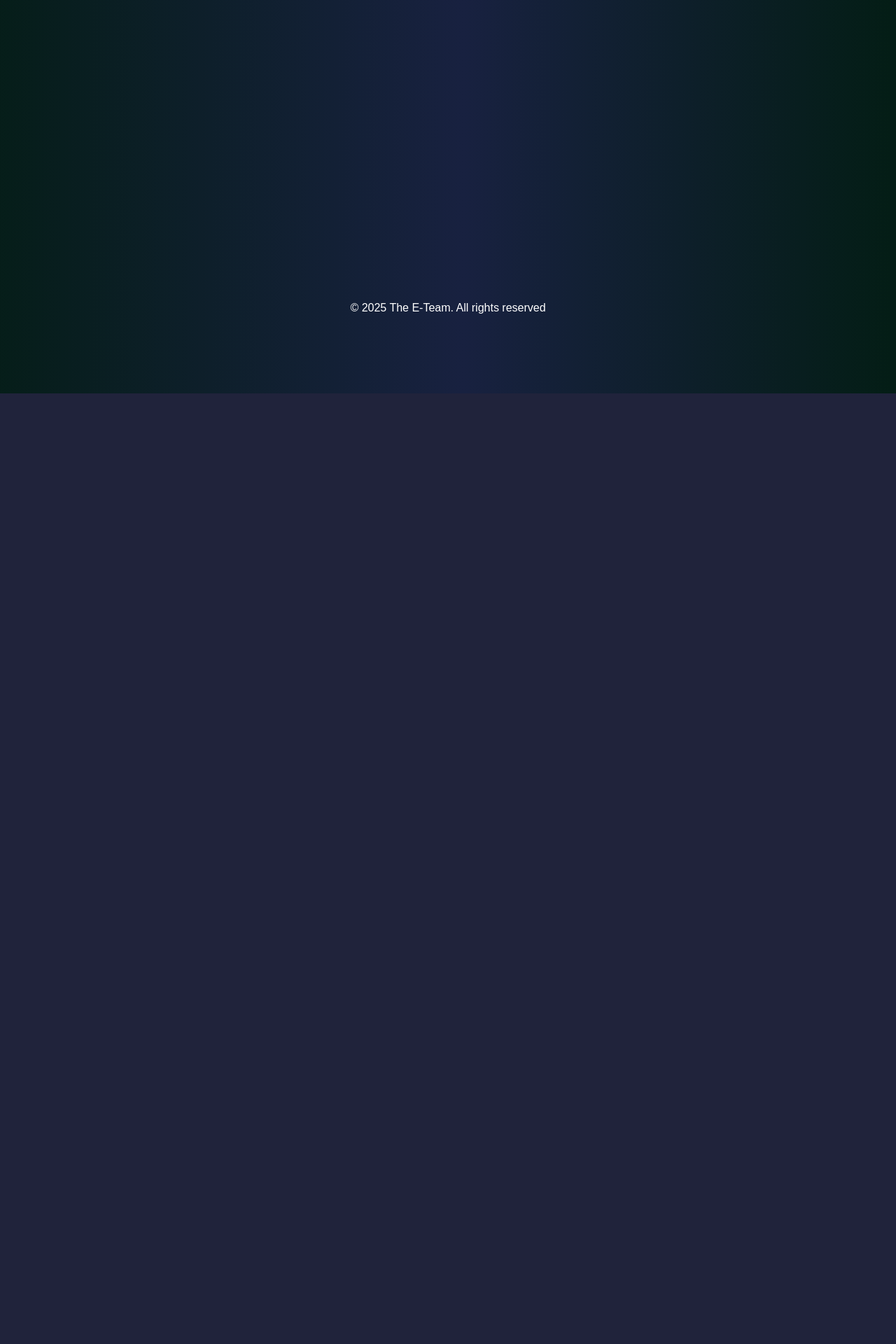
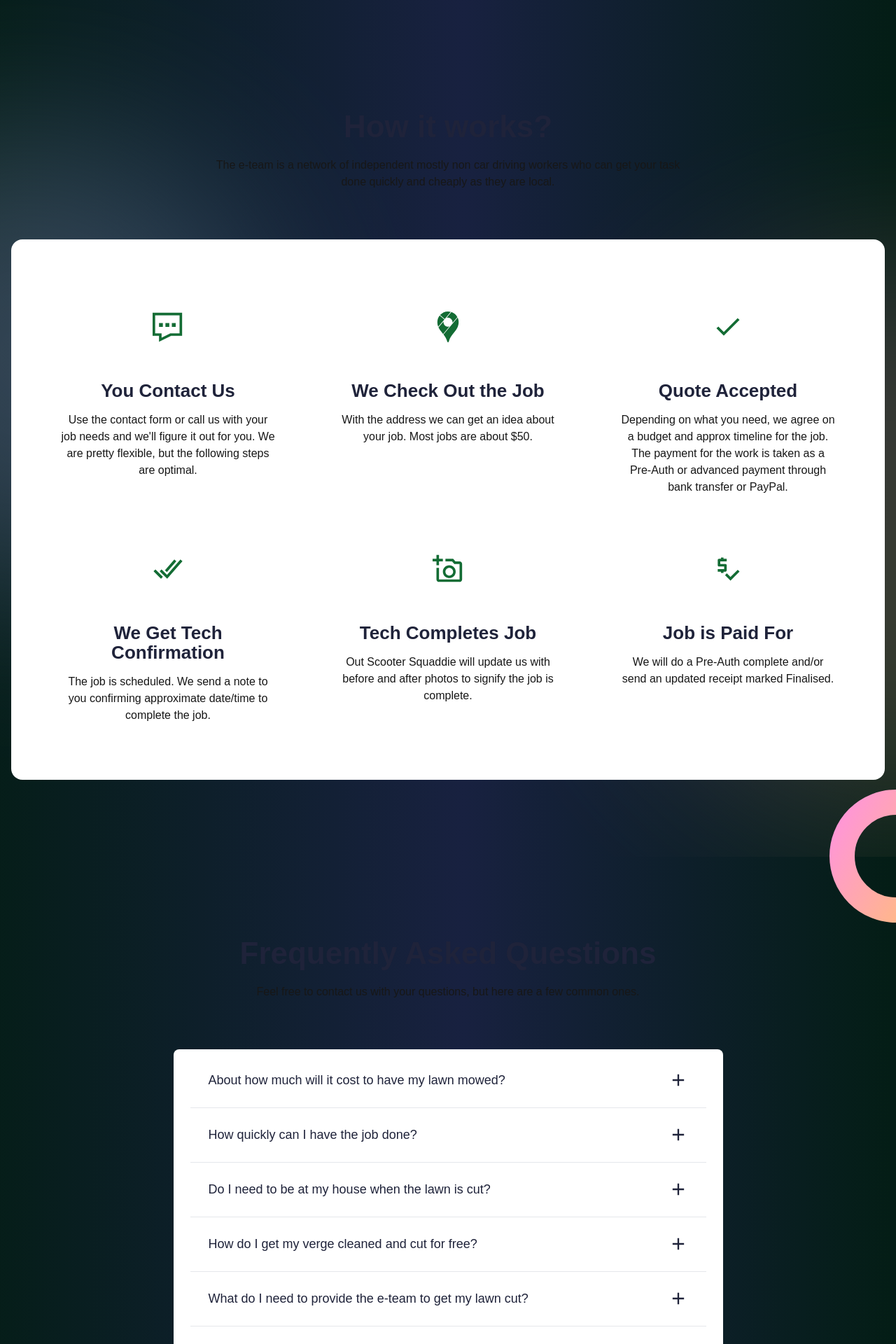
Before and after one commit to berrrich/e-team.net.au, a Next.js app: page / in a window 1280 px wide. Shown: the part 700-2620 px from the top of the page at 70% size. Before the commit the page ends 1262 px from the top, so only its background shows below. Built offline with nearby package versions, Linux system fonts and the light colour scheme; a web font is replaced by a local one.

Commit message:
Update content and email

```diff
--- a/app/api/email/route.ts
+++ b/app/api/email/route.ts
@@ -8,7 +8,7 @@ export async function POST(request: NextRequest) {
   //const date = new Date().toISOString().split('T')[0];
   const date = new Date().toISOString();
   const transport = nodemailer.createTransport({
-    host: "mail.scootersquad.net",
+    host: "smtp.gmail.com",
     port: 465,
     secure: true,
     /*
--- a/app/components/Faq/faqData.tsx
+++ b/app/components/Faq/faqData.tsx
@@ -30,7 +30,7 @@ const faqData: FAQ[] = [
   },
   {
     id: 5,
-    title: "What do I need to provide Scooter Squad to get my lawn cut?",
+    title: "What do I need to provide the e-team to get my lawn cut?",
     details:
       "Besides an active account, that is a valid PayPal where you purchase the service, not much. However, we will need also to have access to your yard and bins unless you want the grass mulched (finely diced and put back as fertiliser). Also no dogs.",
   },
--- a/app/components/Footer/FooterBottom.tsx
+++ b/app/components/Footer/FooterBottom.tsx
@@ -3,7 +3,7 @@ import React from "react";
 const FooterBottom = () => {
   return (
     <>
-      <div className="relative z-10 bg-[#F8FAFB] py-[110px] bg-gradient-3">
+      <div className="relative z-10 bg-[#F8FAFB] py-[40px] bg-gradient-3">
         <div className="container max-w-[1390px]">
           <div className="-mx-3 flex flex-wrap">
             <div className="order-last w-full px-3 lg:order-first">
--- a/app/components/Footer/index.tsx
+++ b/app/components/Footer/index.tsx
@@ -1,17 +1,29 @@
 import React from "react";
-import FooterBottom from "@/app/components/Footer/FooterBottom";
+//import FooterBottom from "@/app/components/Footer/FooterBottom";
 
 const Footer = () => {
   return (
     <>
       <footer>
-        <div className="relative bg-[#F8FAFB] py-[110px] bg-gradient-3">
+        <div className="relative bg-[#F8FAFB] py-[0px] bg-gradient-3">
           <div className="container max-w-[1390px]">
 
           </div>
         </div>
+        <div className="relative z-10 bg-[#F8FAFB] py-[60px] bg-gradient-3">
+        <div className="container max-w-[1390px]">
+          <div className="-mx-3 flex flex-wrap">
+            <div className="order-last w-full px-3 lg:order-first">
+              <p className="text-center text-base text-white lg:mt-0 lg:text-center">
+                &copy; 2025 The E-Team. All rights reserved
+              </p>
+            </div>
 
-        <FooterBottom />
+
+          </div>
+        </div>
+      </div>
+        {/* <FooterBottom /> */}
       </footer>
     </>
   );
--- a/app/components/HeroArea/index.tsx
+++ b/app/components/HeroArea/index.tsx
@@ -8,7 +8,7 @@ const HeroArea = () => {
 
   return (
     <>
-      <section id="home" className="relative z-10 bg-[#F8FAFB] py-[55px] bg-gradient-3">
+      <section id="home" className="relative z-10 bg-[#F8FAFB] pt-[55px] bg-gradient-3">
         <div className="container lg:max-w-[1305px] lg:px-10">
           <div className="-mx-4 flex flex-wrap items-top">
             <div className="w-full px-4 lg:w-6/12">
--- a/app/components/WorkProcess/index.tsx
+++ b/app/components/WorkProcess/index.tsx
@@ -67,7 +67,7 @@ const WorkProcess = () => {
               How it works?
             </h2>
             <p className="text-base text-body">
-              Scooter Squad is a network of independent mostly non car driving workers who can get your task done quickly and cheaply as they are local.
+              The e-team is a network of independent mostly non car driving workers who can get your task done quickly and cheaply as they are local.
             </p>
           </div>
         </div>
--- a/app/page.tsx
+++ b/app/page.tsx
@@ -15,8 +15,8 @@ export default function Home() {
     <>
     <Header />
     <HeroArea />
-    {/* <WorkProcess />
-    <Faq /> */}
+    <WorkProcess />
+    <Faq />
     <Footer />
     </>
   );
```
Also changed, not shown: 1 other file (tests, documents, lock files or other folders).
